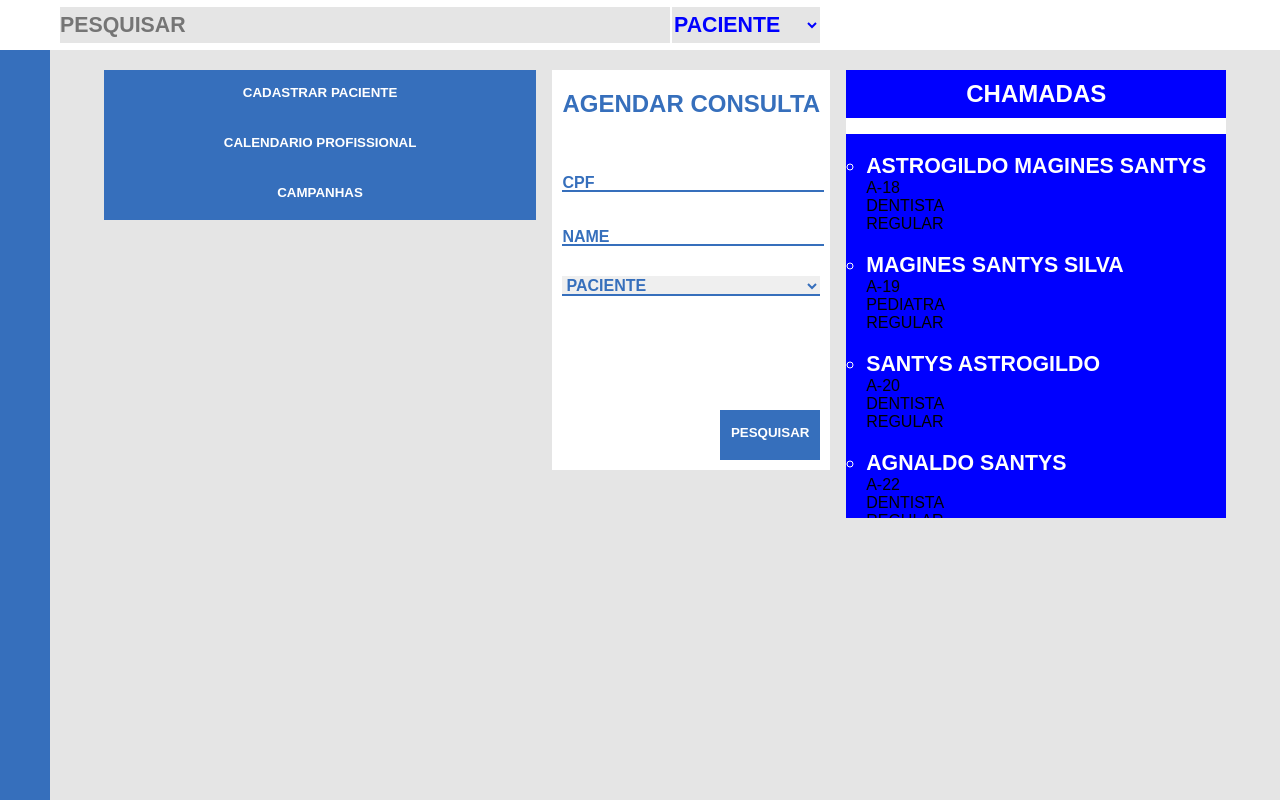
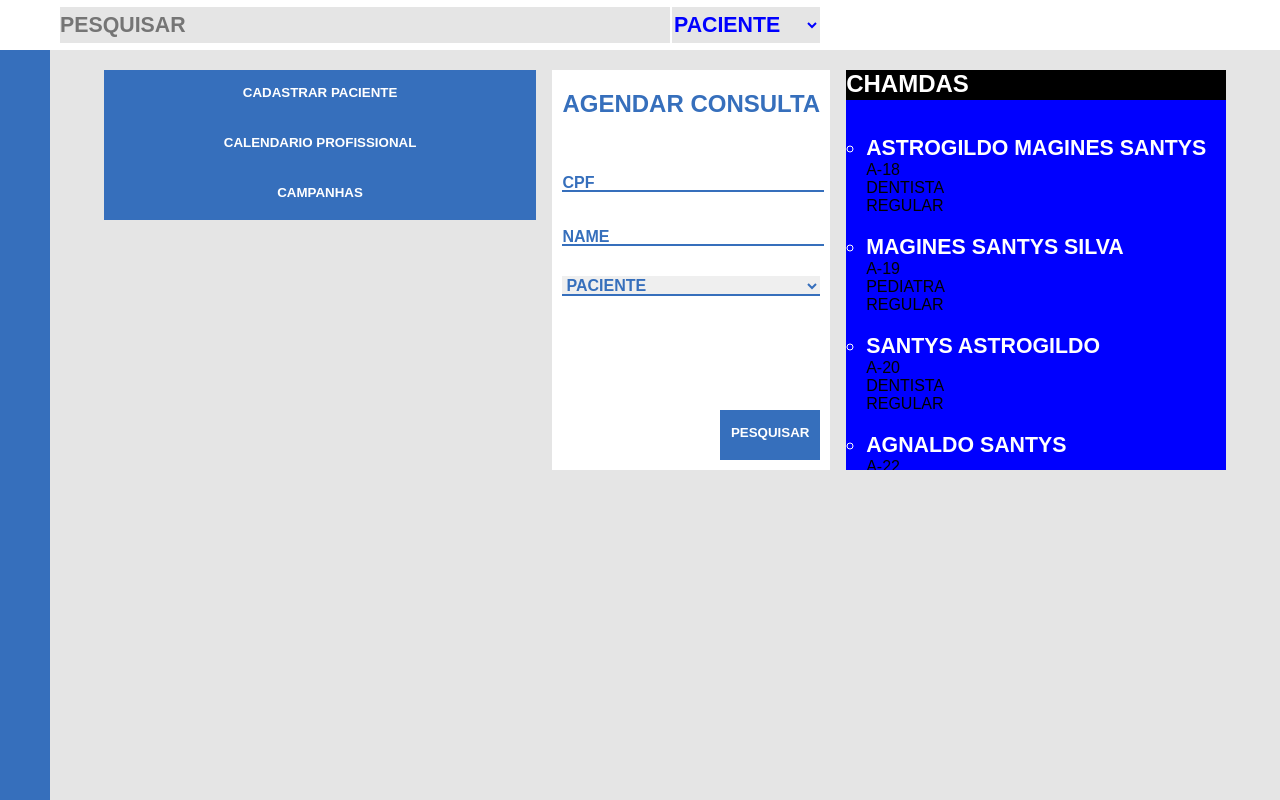
Before and after one commit to danroxha/sis, a React (Create React App) app: page / in a window 1280 px wide. Built offline with nearby package versions, Linux system fonts and the light colour scheme.

Commit message:
fix section tertiary tools

```diff
--- a/src/pages/DashBoard/elements/components/SectionSecondary/SectionSecondary.css
+++ b/src/pages/DashBoard/elements/components/SectionSecondary/SectionSecondary.css
@@ -1,8 +1,10 @@
+.section-secondary-tools{
+    background-color: #FFF;
+}
 .section-secondary-tools form{
     margin: 0 10px;
     height: 100%;
     position: relative;
-
 }
 .section-secondary-tools form button{
     position: absolute;
@@ -12,6 +14,7 @@
     margin: 0 0px 30px 0px;
 }
 
+
 .title-section-secondary{
     text-align: center;
     text-transform: uppercase;
--- a/src/pages/DashBoard/elements/components/SectionTertiary/SectionTertiary.css
+++ b/src/pages/DashBoard/elements/components/SectionTertiary/SectionTertiary.css
@@ -1,25 +1,32 @@
-#list-section-tertiary header{
+#section-tertiary{
+    display: grid;
+    grid-template-columns: auto;
+    grid-template-rows: 30px auto;
+
+}
+#section-tertiary header{
+    width: 100%;
+    height: 100%;
     color: #FFF;
-    text-align: center;
+    text-align: left;
     vertical-align: middle;
     padding: 10px;
-    background-color: blue;
-
-}
-#list-section-tertiary span{
-    text-align: center;
+    background-color: #000;
     font-size: 18pt;
     font-weight: bold;
     padding: 0;
 }
 
-/*SCROLL*/
-#list-section-tertiary section {
+.list-section-tertiary{
+    background-color: blue;
     overflow-y: scroll;
-    padding: 0;
+    overflow-x: hidden;
+    padding-top: 0;
     scrollbar-width: thin;
+    position: relative;
 }
-#list-section-tertiary section::-webkit-scrollbar{
+
+.list-section-tertiary::-webkit-scrollbar{
     width: 5px;
     background-color: #ccc;
     padding: 0;
@@ -27,7 +34,7 @@
 
 /*SCROLL*/
 
-#list-section-tertiary ul {
+.list-section-tertiary ul {
     list-style: none;
     background-color: blue;
     padding: 10px;
--- /dev/null
+++ b/src/pages/DashBoard/elements/components/SectionTertiary/data_fa.js
@@ -0,0 +1,86 @@
+export default [
+    {
+        nome : 'ASTROGILDO MAGINES SANTYS',
+        consultorio : 'A-18',
+        especializacao: 'DENTISTA',
+        prioridade : 'REGULAR',
+    },
+    {
+        nome : 'MAGINES SANTYS SILVA',
+        consultorio : 'A-19',
+        especializacao: 'PEDIATRA',
+        prioridade : 'REGULAR',
+    },
+    {
+        nome : 'SANTYS ASTROGILDO ',
+        consultorio : 'A-20',
+        especializacao: 'DENTISTA',
+        prioridade : 'REGULAR',
+    },
+    {
+        nome : 'AGNALDO  SANTYS',
+        consultorio : 'A-22',
+        especializacao: 'DENTISTA',
+        prioridade : 'REGULAR',
+    },
+    {
+        nome : 'AGNALDO  SANTYS',
+        consultorio : 'A-22',
+        especializacao: 'DENTISTA',
+        prioridade : 'REGULAR',
+    },
+    {
+        nome : 'AGNALDO  SANTYS',
+        consultorio : 'A-22',
+        especializacao: 'DENTISTA',
+        prioridade : 'REGULAR',
+    },
+    {
+        nome : 'AGNALDO  SANTYS',
+        consultorio : 'A-22',
+        especializacao: 'DENTISTA',
+        prioridade : 'REGULAR',
+    },
+    {
+        nome : 'AGNALDO  SANTYS',
+        consultorio : 'A-22',
+        especializacao: 'DENTISTA',
+        prioridade : 'REGULAR',
+    },
+    {
+        nome : 'AGNALDO  SANTYS',
+        consultorio : 'A-22',
+        especializacao: 'DENTISTA',
+        prioridade : 'REGULAR',
+    },
+    {
+        nome : 'AGNALDO  SANTYS',
+        consultorio : 'A-22',
+        especializacao: 'DENTISTA',
+        prioridade : 'REGULAR',
+    },
+    {
+        nome : 'AGNALDO  SANTYS',
+        consultorio : 'A-22',
+        especializacao: 'DENTISTA',
+        prioridade : 'REGULAR',
+    },
+    {
+        nome : 'AGNALDO  SANTYS',
+        consultorio : 'A-22',
+        especializacao: 'DENTISTA',
+        prioridade : 'REGULAR',
+    },
+    {
+        nome : 'AGNALDO  SANTYS',
+        consultorio : 'A-22',
+        especializacao: 'DENTISTA',
+        prioridade : 'REGULAR',
+    },
+    {
+        nome : 'AGNALDO  SANTYS',
+        consultorio : 'A-22',
+        especializacao: 'DENTISTA',
+        prioridade : 'REGULAR',
+    },
+]
--- a/src/pages/DashBoard/elements/components/SectionTertiary/index.js
+++ b/src/pages/DashBoard/elements/components/SectionTertiary/index.js
@@ -2,26 +2,25 @@ import React from 'react';
 
 //import {List} from '../../../../../components/List';
 
+import data_fa from './data_fa';
+
 import './SectionTertiary.css';
 
-const List = ({data, title, id}) =>(
-    <main id = {id}>
-        <header>
-            <span>{title || ''}</span>
-        </header>
-        <section>
+const List = ({data}) =>(
     <ul>
         {
             data.map((content, index_main) =>
                 <li
-                            key = {`${index_main}_lists_${title}`}
-                            className = {`list-content ${(index_main == 0) ? 'fist-children' : ''}`}
+                    key = {`${index_main}_lists_`}
+
                 >
-                            <ul>
+                    <ul
+                        className = {`list-content ${(index_main === 0) ? 'fist-children' : ''}`}
+                    >
                         {Object.keys(content).map(
                             (values,index_children) =>
                                 <li
-                                            key = {`${index_children}_content_${title}`}
+                                    key = {`${index_children}_content_`}
                                 >
                                     {content[String(values)]}
                                 </li>
@@ -32,107 +31,21 @@ const List = ({data, title, id}) =>(
             )
         }
     </ul>
-        </section>
-    </main>
 );
 
 
 export default function SectionTertiary(){
+    return(
+        <section id = "section-tertiary">
+            <header>
+                    <span>CHAMDAS</span>
+            </header>
+            <section className="list-section-tertiary">
 
-    let dadosPaciente = [
-        {
-            nome : 'ASTROGILDO MAGINES SANTYS',
-            consultorio : 'A-18',
-            especializacao: 'DENTISTA',
-            prioridade : 'REGULAR',
-        },
-        {
-            nome : 'MAGINES SANTYS SILVA',
-            consultorio : 'A-19',
-            especializacao: 'PEDIATRA',
-            prioridade : 'REGULAR',
-        },
-        {
-            nome : 'SANTYS ASTROGILDO ',
-            consultorio : 'A-20',
-            especializacao: 'DENTISTA',
-            prioridade : 'REGULAR',
-        },
-        {
-            nome : 'AGNALDO  SANTYS',
-            consultorio : 'A-22',
-            especializacao: 'DENTISTA',
-            prioridade : 'REGULAR',
-        },
-        {
-            nome : 'AGNALDO  SANTYS',
-            consultorio : 'A-22',
-            especializacao: 'DENTISTA',
-            prioridade : 'REGULAR',
-        },
-        {
-            nome : 'AGNALDO  SANTYS',
-            consultorio : 'A-22',
-            especializacao: 'DENTISTA',
-            prioridade : 'REGULAR',
-        },
-        {
-            nome : 'AGNALDO  SANTYS',
-            consultorio : 'A-22',
-            especializacao: 'DENTISTA',
-            prioridade : 'REGULAR',
-        },
-        {
-            nome : 'AGNALDO  SANTYS',
-            consultorio : 'A-22',
-            especializacao: 'DENTISTA',
-            prioridade : 'REGULAR',
-        },
-        {
-            nome : 'AGNALDO  SANTYS',
-            consultorio : 'A-22',
-            especializacao: 'DENTISTA',
-            prioridade : 'REGULAR',
-        },
-        {
-            nome : 'AGNALDO  SANTYS',
-            consultorio : 'A-22',
-            especializacao: 'DENTISTA',
-            prioridade : 'REGULAR',
-        },
-        {
-            nome : 'AGNALDO  SANTYS',
-            consultorio : 'A-22',
-            especializacao: 'DENTISTA',
-            prioridade : 'REGULAR',
-        },
-        {
-            nome : 'AGNALDO  SANTYS',
-            consultorio : 'A-22',
-            especializacao: 'DENTISTA',
-            prioridade : 'REGULAR',
-        },
-        {
-            nome : 'AGNALDO  SANTYS',
-            consultorio : 'A-22',
-            especializacao: 'DENTISTA',
-            prioridade : 'REGULAR',
-        },
-        {
-            nome : 'AGNALDO  SANTYS',
-            consultorio : 'A-22',
-            especializacao: 'DENTISTA',
-            prioridade : 'REGULAR',
-        },
-    ]
-
-    return(
-        <section>
                 <List
-                id = {'list-section-tertiary'}
-                title = {'CHAMADAS'}
-                data = {dadosPaciente}
+                    data = {data_fa}
                 />
+            </section>
         </section>
     );
 }
--- a/src/pages/DashBoard/elements/style/Tools.css
+++ b/src/pages/DashBoard/elements/style/Tools.css
@@ -4,40 +4,10 @@
     grid-template-columns: repeat(3, auto);
     grid-gap: 1em ;
     justify-content: center;
-    padding-top: 20px;
+    margin-top: 20px;
 }
 
 #tools-section section{
     height: 100%;
     max-height: 400px;
 }
-/*
-#tools-section section:nth-child(1) button{
-    display: grid;
-    grid-template-columns: repeat(2, auto);
-    align-content: center;
-    text-align: center;
-    line-height: 100px;
-    background-color: #FFF;
-    color: #366fbc;
-    min-height: 127px;
-    margin-bottom: 10px;
-
-}
-
-#tools-section section:nth-child(1) img{
-    padding: 10px;
-    border: 2px solid #000;
-    border-radius: 50%;
-    margin: auto 0;
-}
-
-#tools-section section:nth-child(1) span{
-    text-align: center;
-    line-height: 100px;
-
-}
-*/
-#tools-section section:nth-child(2), #tools-section section:nth-child(3){
-    background-color: #FFF;
-}
```
Lines whose indentation alone changed are shown as unchanged.
